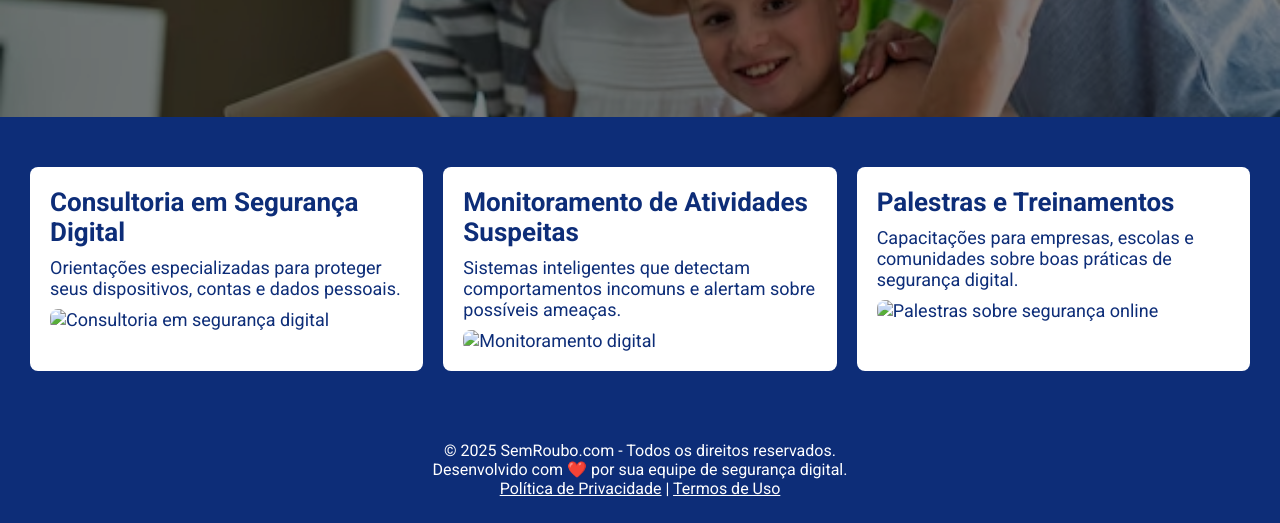
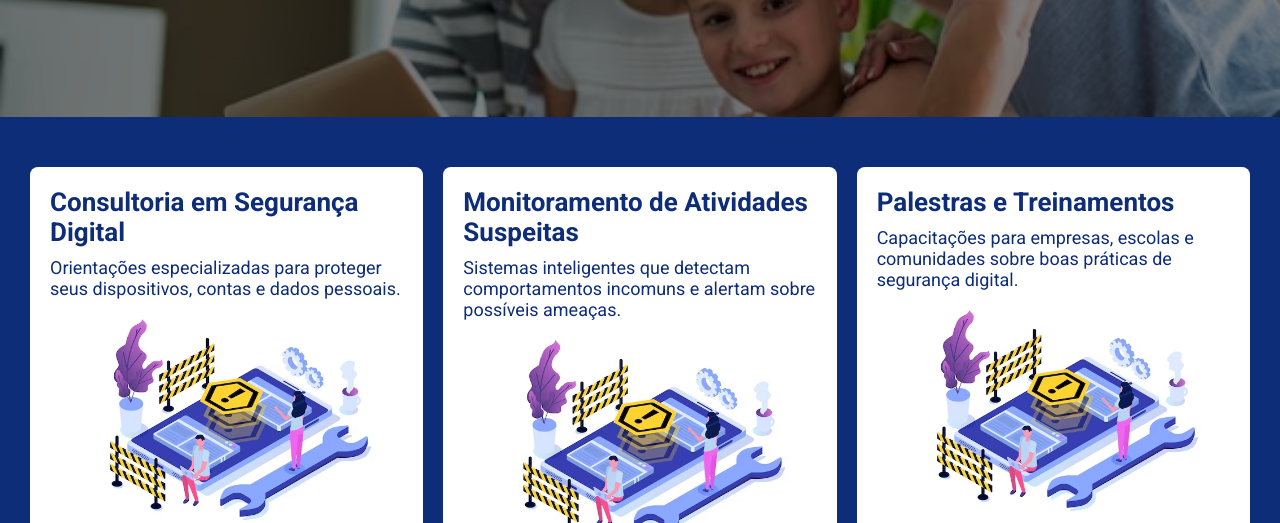
Before and after one commit to emanuelmadeira/QPRO-em-desenvolvimento, a plain HTML site: page HTML/servicos.html in a window 1280 px wide. Shown: the part 277-800 px from the top of the page. Drawn offline with Linux system fonts and the light colour scheme.

Commit message:
Adicionando Imagem em falta

```diff
--- a/HTML/servicos.html
+++ b/HTML/servicos.html
@@ -30,19 +30,19 @@
     <div class="secao">
       <h2>Consultoria em Segurança Digital</h2>
       <p>Orientações especializadas para proteger seus dispositivos, contas e dados pessoais.</p>
-      <img src="consultoria.jpg" alt="Consultoria em segurança digital">
+      <img src="/QPRO-em-desenvolvimento/Images/siteemconstrucao.jpg" alt="Consultoria em segurança digital">
     </div>
 
     <div class="secao">
       <h2>Monitoramento de Atividades Suspeitas</h2>
       <p>Sistemas inteligentes que detectam comportamentos incomuns e alertam sobre possíveis ameaças.</p>
-      <img src="monitoramento.jpg" alt="Monitoramento digital">
+      <img src="/QPRO-em-desenvolvimento/Images/siteemconstrucao.jpg" alt="Monitoramento digital">
     </div>
 
     <div class="secao">
       <h2>Palestras e Treinamentos</h2>
       <p>Capacitações para empresas, escolas e comunidades sobre boas práticas de segurança digital.</p>
-      <img src="palestra.jpg" alt="Palestras sobre segurança online">
+      <img src="/QPRO-em-desenvolvimento/Images/siteemconstrucao.jpg" alt="Palestras sobre segurança online">
     </div>
   </section>
 
```
Also changed, not shown: Images/siteemconstrucao.jpg (added).
